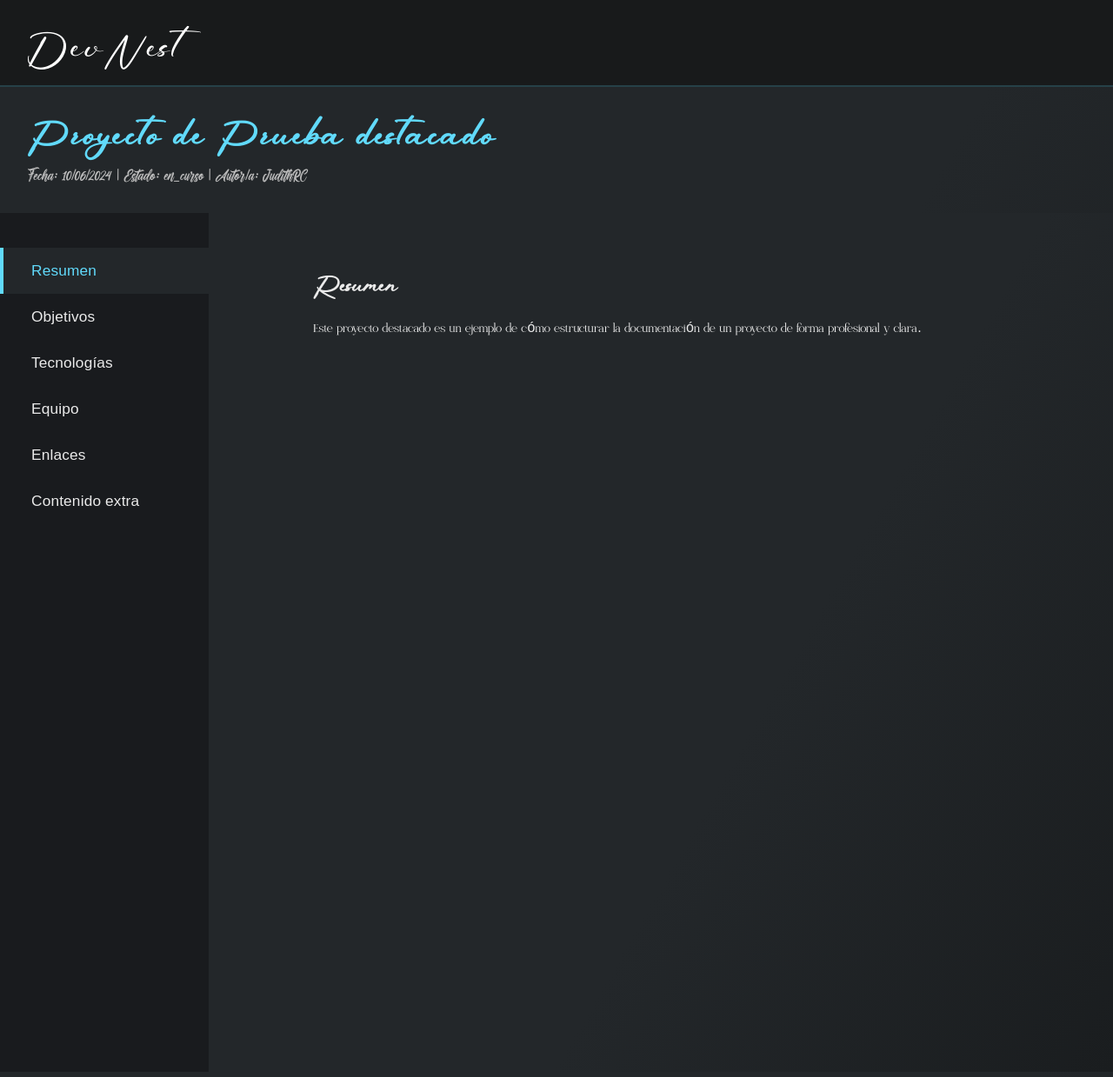
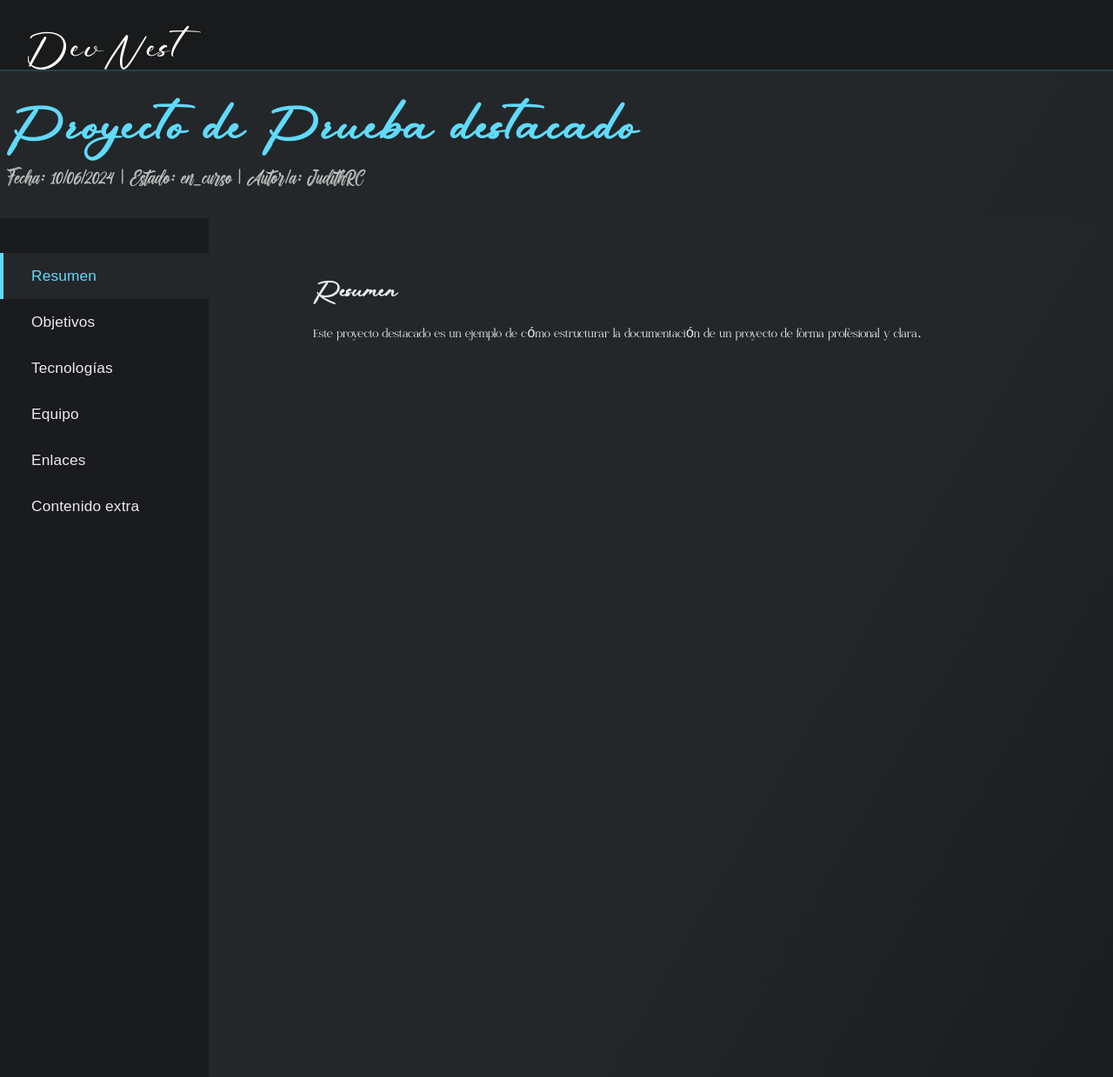
Before and after one commit to JudithRC/DevNet, a Jekyll site: the page built from _posts/2024-06-10-proyecto-destacado.md, in a window 1280 px wide. Shown: the whole page at 87% size. Built offline with Jekyll 4.4.1, drawn with Linux system fonts in a browser that asks for light colours; some web fonts are replaced.

Commit message:
Ajustes de fuente y espacio de header

```diff
--- a/assets/css/proyecto-docs.css
+++ b/assets/css/proyecto-docs.css
@@ -16,29 +16,33 @@
 }
 .proyecto-doc .proyecto-header {
   background: #181a1b;
-  padding: 36px 0 18px 0;
+  padding: 36px 0 0 0;
   text-align: left;
   border-bottom: 2px solid #61dafb33;
-  margin-bottom: 32px;
+  margin-bottom: 0;
 }
 .proyecto-doc .proyecto-header .logo-devnest {
   font-family: 'Rustic Roadway', Arial, sans-serif;
 }
 .proyecto-doc .proyecto-titulo-meta {
+  margin-top: 40px;
   margin-bottom: 32px;
+  padding-left: 8px;
 }
 .proyecto-doc .proyecto-titulo {
   font-family: 'Rustic Roadway', Arial, sans-serif;
-  font-size: 2.3rem;
+  font-size: 3.2rem;
+  font-weight: 700;
   color: #61dafb;
-  margin: 0 0 8px 32px;
+  margin: 0 0 16px 0;
   letter-spacing: 2px;
+  line-height: 1.1;
 }
 .proyecto-doc .proyecto-meta {
   font-family: 'Awesome Font', Arial, sans-serif;
   color: #bdbdbd;
-  font-size: 1.05rem;
-  margin-left: 32px;
+  font-size: 1.35rem;
+  margin-left: 0;
   margin-bottom: 12px;
 }
 .proyecto-doc h1,
```
